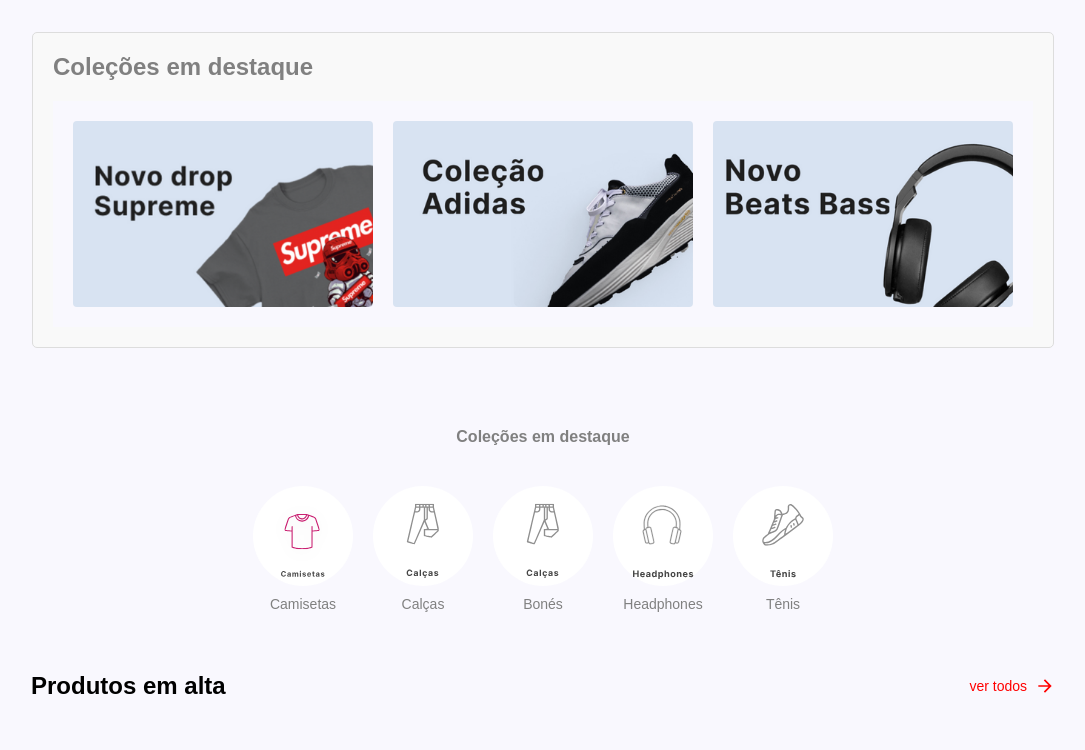
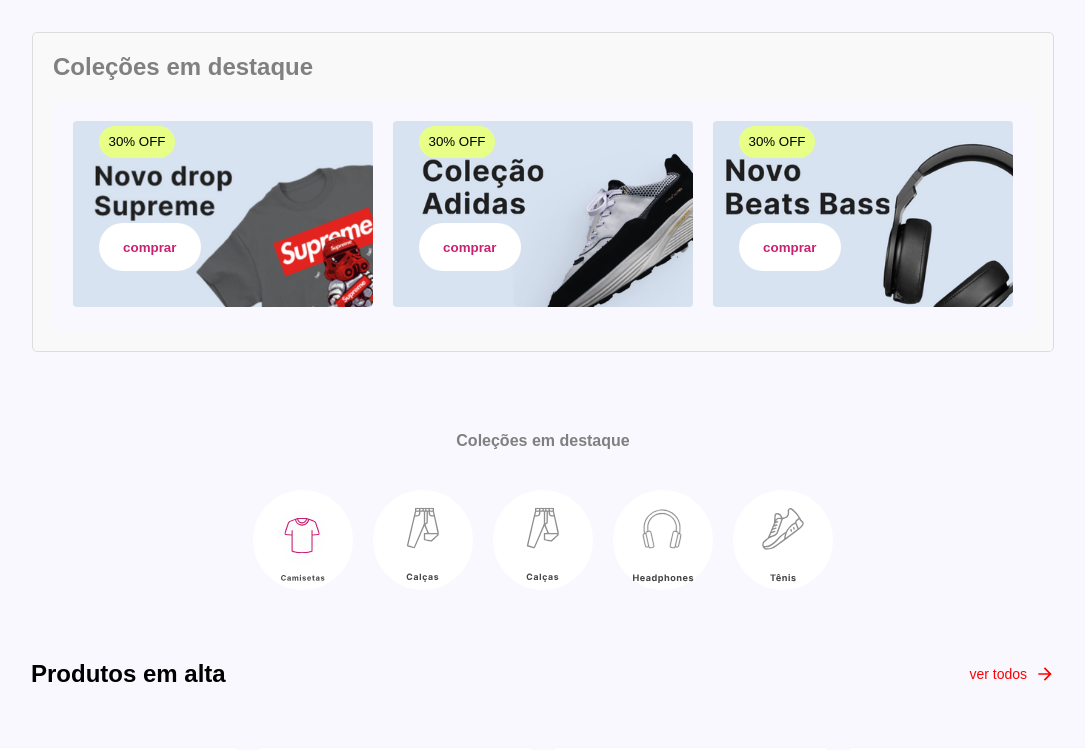
Before and after one commit to wanderson456/front, a React (Vite) app: page / in a window 1280 px wide. Shown: the part 920-1670 px from the top of the page, without its empty margins (97-1182 px from the left). Built offline with nearby package versions, Linux system fonts and the light colour scheme.

Commit message:
bt colection

```diff
--- a/src/components/Colection.jsx
+++ b/src/components/Colection.jsx
@@ -90,11 +90,11 @@ const CategoryItem = styled.div`
 `;
 
 const categories = [
-  { name: 'Camisetas', icon: shirtIcon },
-  { name: 'Calças', icon: pantsIcon },
-  { name: 'Bonés', icon: capIcon },
-  { name: 'Headphones', icon: headphonesIcon },
-  { name: 'Tênis', icon: sneakersIcon }
+  { icon: shirtIcon },
+  {  icon: pantsIcon },
+  {  icon: capIcon },
+  {  icon: headphonesIcon },
+  {  icon: sneakersIcon }
 ];
 
 const Colection = ({ selectedCategory }) => {
@@ -109,7 +109,7 @@ const Colection = ({ selectedCategory }) => {
             <div>
               <img src={category.icon} alt={category.name} />
             </div>
-            <span>{category.name}</span>
+
           </CategoryItem>
         ))}
       </CategoriesContainer>
--- a/src/components/Footer.jsx
+++ b/src/components/Footer.jsx
@@ -34,9 +34,6 @@ const Divimg = styled.div`
   }
 `;
 
-const Logo = styled.div`
-  margin-bottom: 20px;
-`;
 
 const Description = styled.p`
   margin-bottom: 20px;
@@ -108,9 +105,9 @@ const Footer = () => {
   const info3 = {
     title: "Contato",
     informations: [
-      { text: "Av. Santos Dumont, 1510 - 1 " },
-      { text: "andar - Aldeota, Fortaleza - CE, 60150-161"},
-      { text: "(85) 3051-3411"},
+      { text: "Av. Santos Dumont, 1510 - 1 " , link: ""},
+      { text: "andar - Aldeota, Fortaleza - CE, 60150-161" , link: ""},
+      { text: "(85) 3051-3411", link: "none"},
     ]
   };
 
--- a/src/components/ProductCard.jsx
+++ b/src/components/ProductCard.jsx
@@ -117,8 +117,9 @@ const ProductCard = ({ id, image, name, price, priceDiscount, discountPercentage
         <PriceContainer>
           {priceDiscount ? (
             <>
+              <Price>{`R$${price}`}</Price>
               <DiscountedPrice>{`R$${priceDiscount}`}</DiscountedPrice>
-              <Price>{`R$${price}`}</Price>
+
             </>
           ) : (
             <Price>{`R$${price}`}</Price>
--- a/src/pages/HighlightedCollections.jsx
+++ b/src/pages/HighlightedCollections.jsx
@@ -1,6 +1,37 @@
 import React from 'react';
 import Section from '../components/Section';
 import styled from 'styled-components';
+
+const Btcomprar = styled.button`
+background-color: #E7FF86;
+border-radius: 25px;
+border: none;
+position: absolute;
+cursor: pointer;
+margin-left: 2%;
+margin-top: 5px;
+height: 4%;
+width: 6%;
+
+
+
+`;
+
+const Btcomprar1 = styled.button`
+background-color: white;
+width: 8%;
+position: absolute;
+height: 6%;
+border-radius: 25px;
+margin-top: 8%;
+border: none;
+margin-left: 2%;
+color: #C92071;
+font-weight: bold;
+
+
+
+`;
 
 const ImageContainer = styled.div`
   display: flex;
@@ -44,10 +75,39 @@ const CollectionImage = styled.img`
 const HighlightedCollections = () => {
   return (
     <Section title="Coleções em destaque" titleAlign="left">
+
       <ImageContainer>
+        <div>
+        <div>
+        <Btcomprar1>
+          comprar
+        </Btcomprar1>
+        </div>
+        <Btcomprar>30% OFF </Btcomprar>
         <CollectionImage src="/collection-1.png" alt="Coleção 1" />
+        </div>
+        <div>
+        <div>
+        <Btcomprar1>
+          comprar
+        </Btcomprar1>
+        </div>
+        <Btcomprar>30% OFF </Btcomprar>
         <CollectionImage src="/collection-2.png" alt="Coleção 2" />
+        </div>
+
+        <div>
+        <Btcomprar>30% OFF </Btcomprar>
+        <div>
+        <Btcomprar1>
+          comprar
+        </Btcomprar1>
+        </div>
         <CollectionImage src="/collection-3.png" alt="Coleção 3" />
+
+
+        </div>
+
       </ImageContainer>
     </Section>
   );
```
